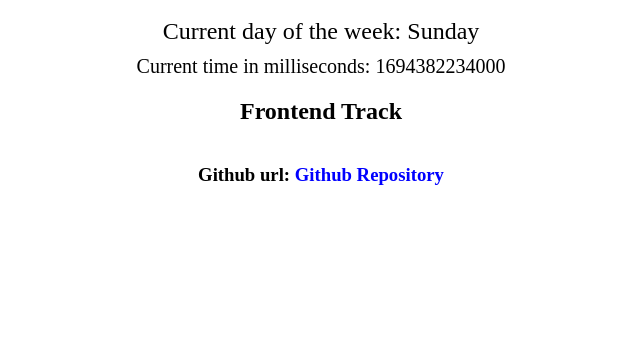
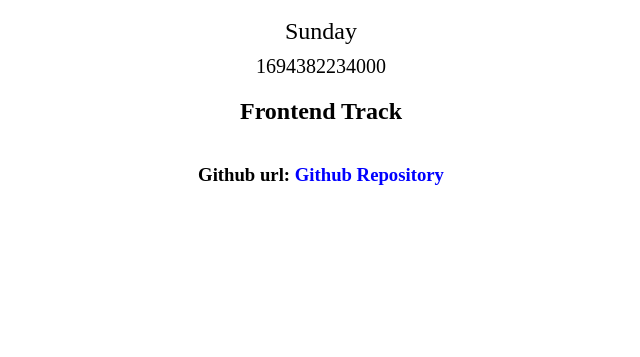
Before and after one commit to DoyeDesigns/profile-details-HNG, a plain HTML site: page index.html in a window 1280 px wide. Shown: the part 459-816 px from the top of the page, without its empty margins (327-967 px from the left). Drawn offline with Linux system fonts and the light colour scheme.

Commit message:
made corrections in index.html

```diff
--- a/index.html
+++ b/index.html
@@ -11,8 +11,8 @@
     <main>
         <img data-testid="slackDisplayImage" src="/image/edoye pic white.jpg" alt="David Ogoba" id="profile-pic"/>
         <h1 data-testid="slackUserName">David Ogoba</h1>
-        <div id="currentDayOfTheWeek"><span>Current day of the week: <span data-testid="currentDayOfTheWeek">current day of the week</span></span></div>
-        <div id="curentUTCTime">Current time in milliseconds: <span data-testid="curentUTCTime">current time</span></div>
+        <span id="currentDayOfTheWeek" data-testid="currentDayOfTheWeek">current day of the week</span>
+        <span id="curentUTCTime" data-testid="curentUTCTime">current time</span>
         <h2 data-testid="myTrack">Frontend Track</h2>
         <h3 data-testid="githubURL">Github url: <span><a href="https://github.com/DoyeDesigns/profile-details-HNG" target="_blank">Github Repository</a></span></h3>
     </main>
```
